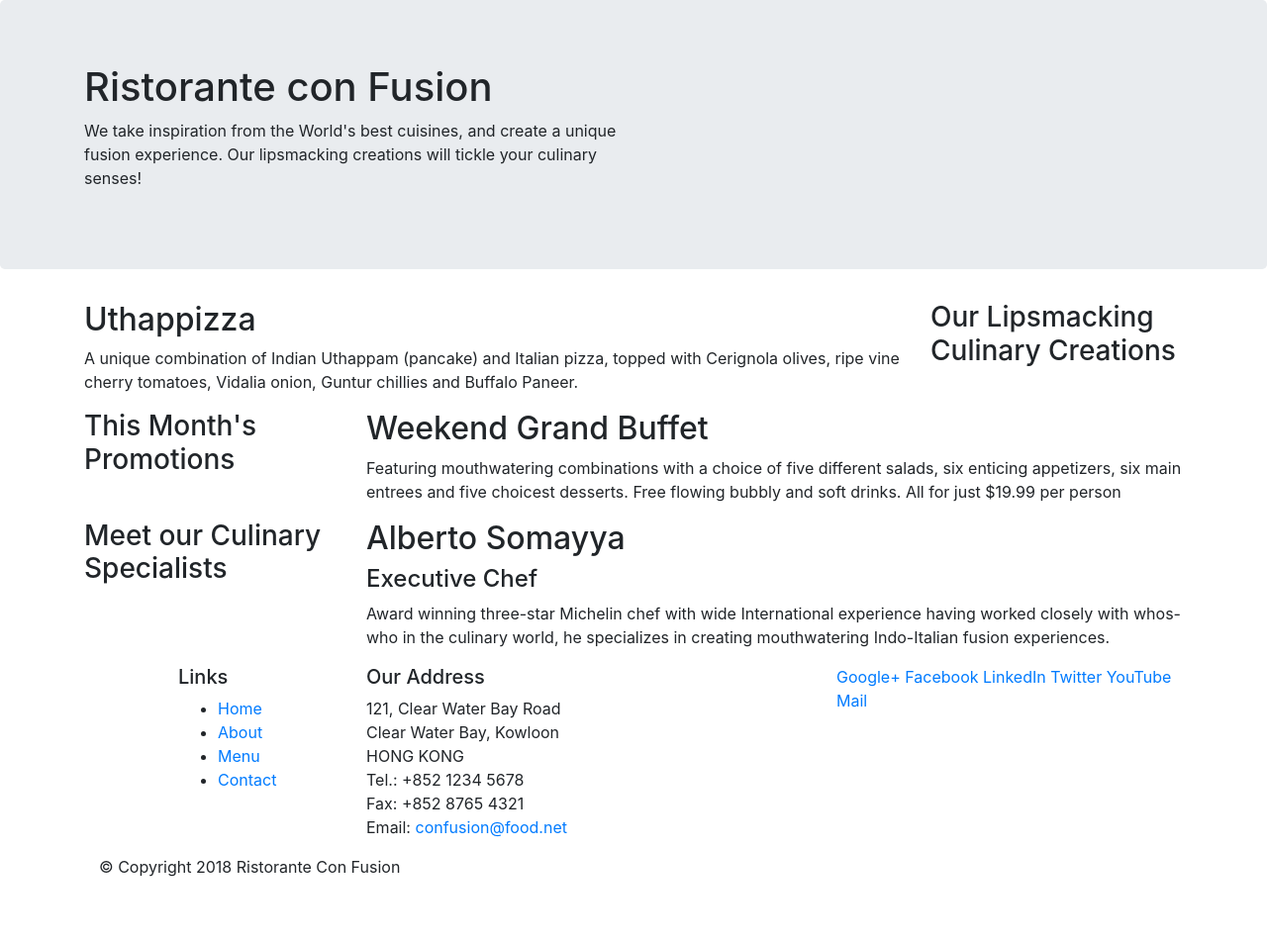
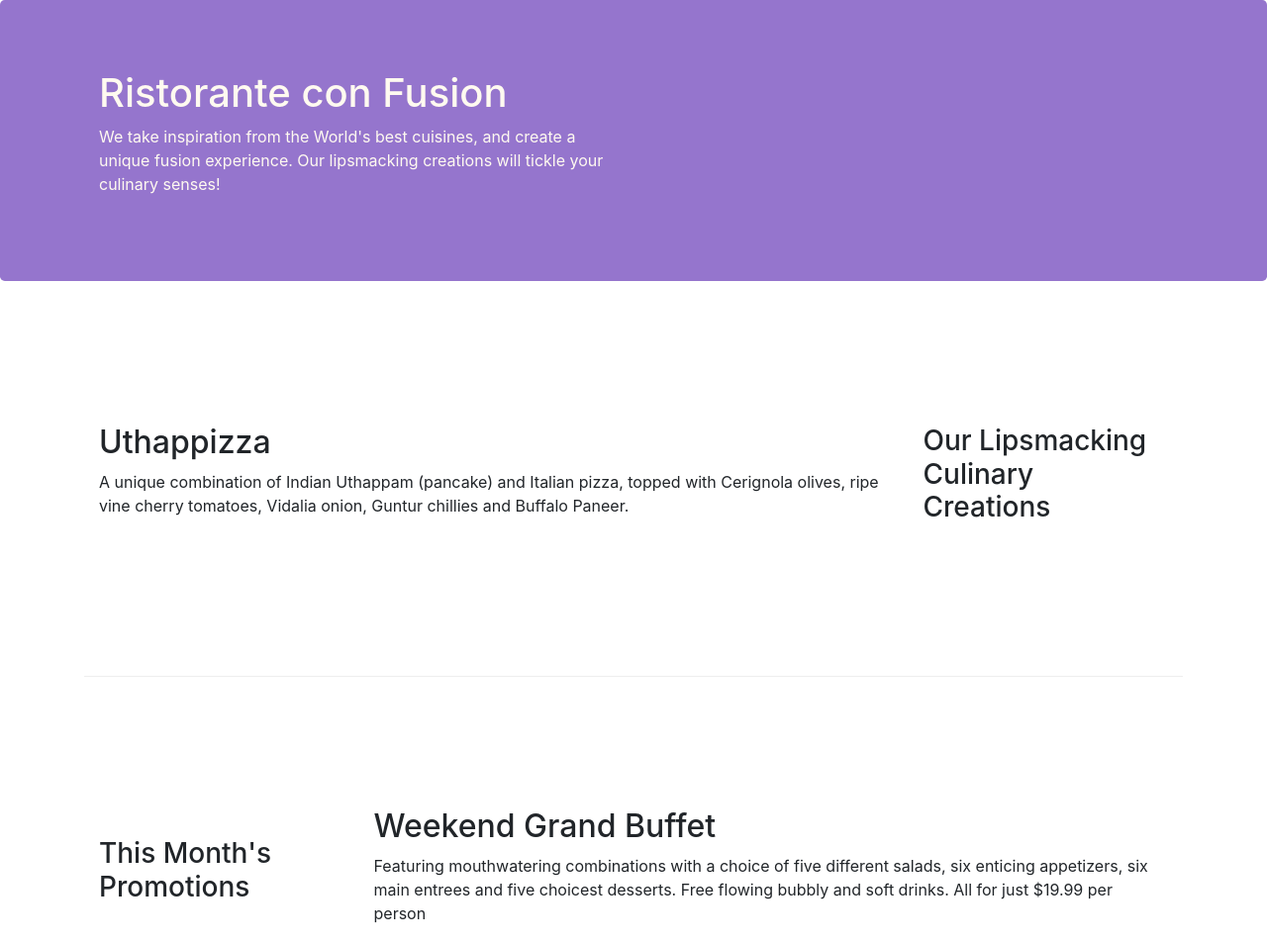
Before and after one commit to kwambokaB/bootstrap-project, a website: page index.html in a window 1280 px wide. Shown: the top 954 px of the page at 99% size. Before the commit the page ends 904 px from the top, so only its background shows below. Drawn offline with nearby package versions, Linux system fonts and the light colour scheme.

Commit message:
bootstrap grid part 2

```diff
--- /dev/null
+++ b/css/style.css
@@ -0,0 +1,29 @@
+.row-header {
+    margin: 0px auto;
+    padding: 0px;
+}
+
+.row-content {
+    margin: 0px auto;
+    padding: 50px 0px 50px 0px;
+    border-bottom: 1px ridge;
+    min-height: 400px;
+}
+
+.footer {
+    background-color: #D1C4E9;
+    margin: 0px auto;
+    padding: 20px 0px 20px 0px;
+}
+.jumbotron {
+    padding: 70px 30px 70px 30px;
+    margin: 0px auto;
+    background: #9575CD;
+    color: floralwhite;
+}
+
+address {
+    font-size: 80%;
+    margin: 0px;
+    color: #0f0f0f;
+}
--- a/index.html
+++ b/index.html
@@ -9,13 +9,14 @@
 
     <!-- Bootstrap CSS -->
     <link rel="stylesheet" href="node_modules/bootstrap/dist/css/bootstrap.min.css">
+    <link href="css/style.css" rel="stylesheet">
 </head>
 
 <body>
 
     <header class="jumbotron">
         <div class="container">
-            <div class="row">
+            <div class="row row-header">
                 <div class="col-12 col-sm-6">
                     <h1>Ristorante con Fusion</h1>
                     <p>We take inspiration from the World's best cuisines, and create a unique fusion experience. Our lipsmacking creations will tickle your culinary senses!</p>
@@ -27,7 +28,7 @@
     </header>
 
     <div class="container">
-        <div class="row">
+        <div class="row row-content align-items-center">
             <div class="col-12 col-sm-4 order-sm-last col-md-3">
                 <h3>Our Lipsmacking Culinary Creations</h3>
             </div>
@@ -38,7 +39,7 @@
         </div>
 
 
-        <div class="row">
+        <div class="row row-content align-items-center">
             <div class="col-12 col-sm-4 col-md-3">
                 <h3>This Month's Promotions</h3>
             </div>
@@ -48,7 +49,7 @@
             </div>
         </div>
 
-        <div class="row">
+        <div class="row row-content align-items-center">
             <div class="col-12 col-sm-4 order-sm-first col-md-3">
                 <h3>Meet our Culinary Specialists</h3>
             </div>
@@ -60,12 +61,12 @@
         </div>
     </div>
 
-    <footer>
+    <footer class="footer">
         <div class="container">
             <div class="row">
                 <div class="col-4 offset-1 col-sm-2">
                     <h5>Links</h5>
-                    <ul>
+                    <ul class="list-unstyled">
                         <li><a href="#">Home</a></li>
                         <li><a href="#">About</a></li>
                         <li><a href="#">Menu</a></li>
@@ -83,8 +84,8 @@
 		              Email: <a href="mailto:confusion@food.net">confusion@food.net</a>
 		           </address>
                 </div>
-                <div class="col-12 col-sm-4">
-                    <div>
+                <div class="col-12 col-sm-4 align-self-center">
+                    <div class="text-center">
                         <a href="http://google.com/+">Google+</a>
                         <a href="http://www.facebook.com/profile.php?id=">Facebook</a>
                         <a href="http://www.linkedin.com/in/">LinkedIn</a>
@@ -95,7 +96,7 @@
                 </div>
            </div>
            <div class="col-auto">
-                <div>
+                <div class="row justify-content-center">
                     <p>© Copyright 2018 Ristorante Con Fusion</p>
                 </div>
            </div>
```
